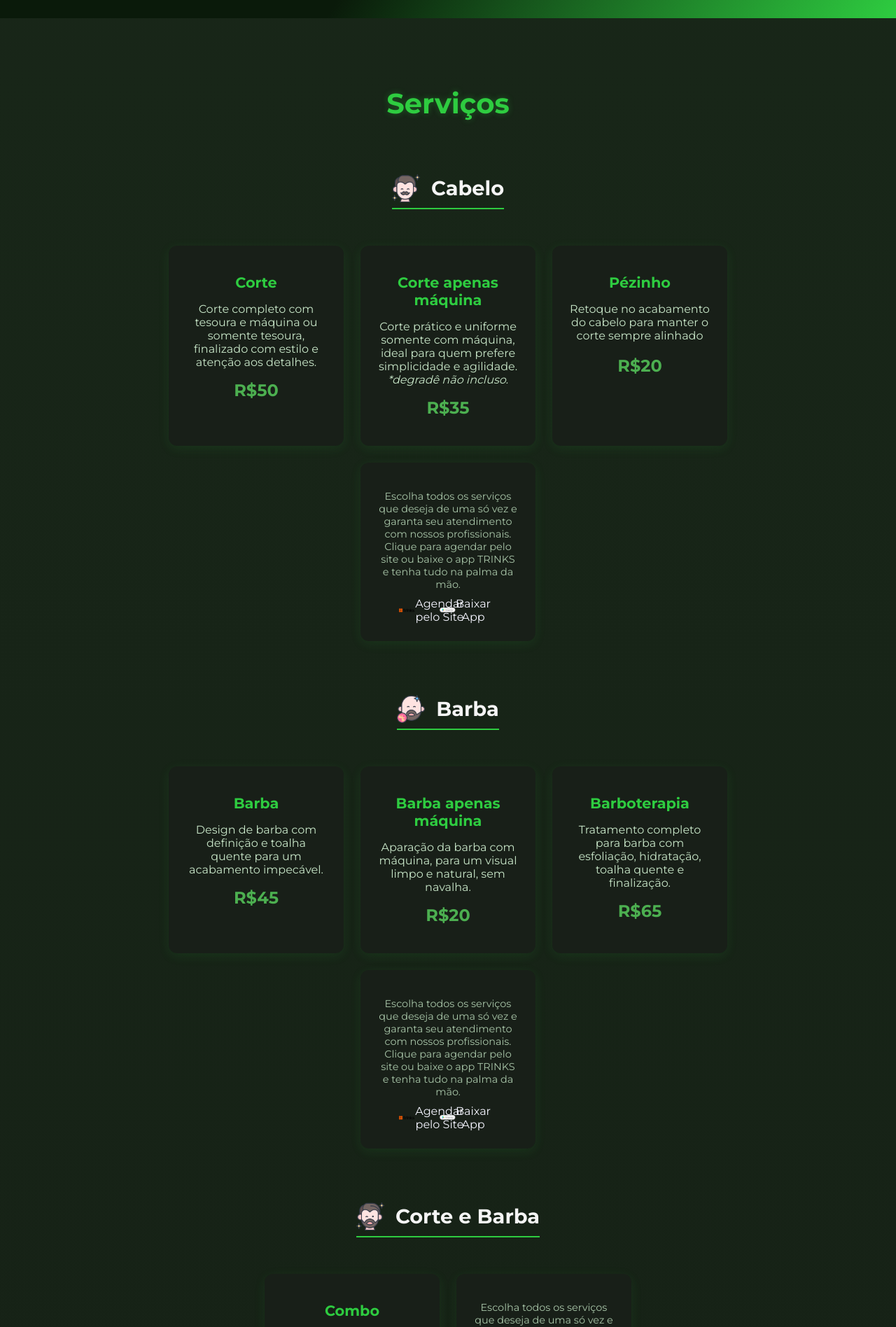
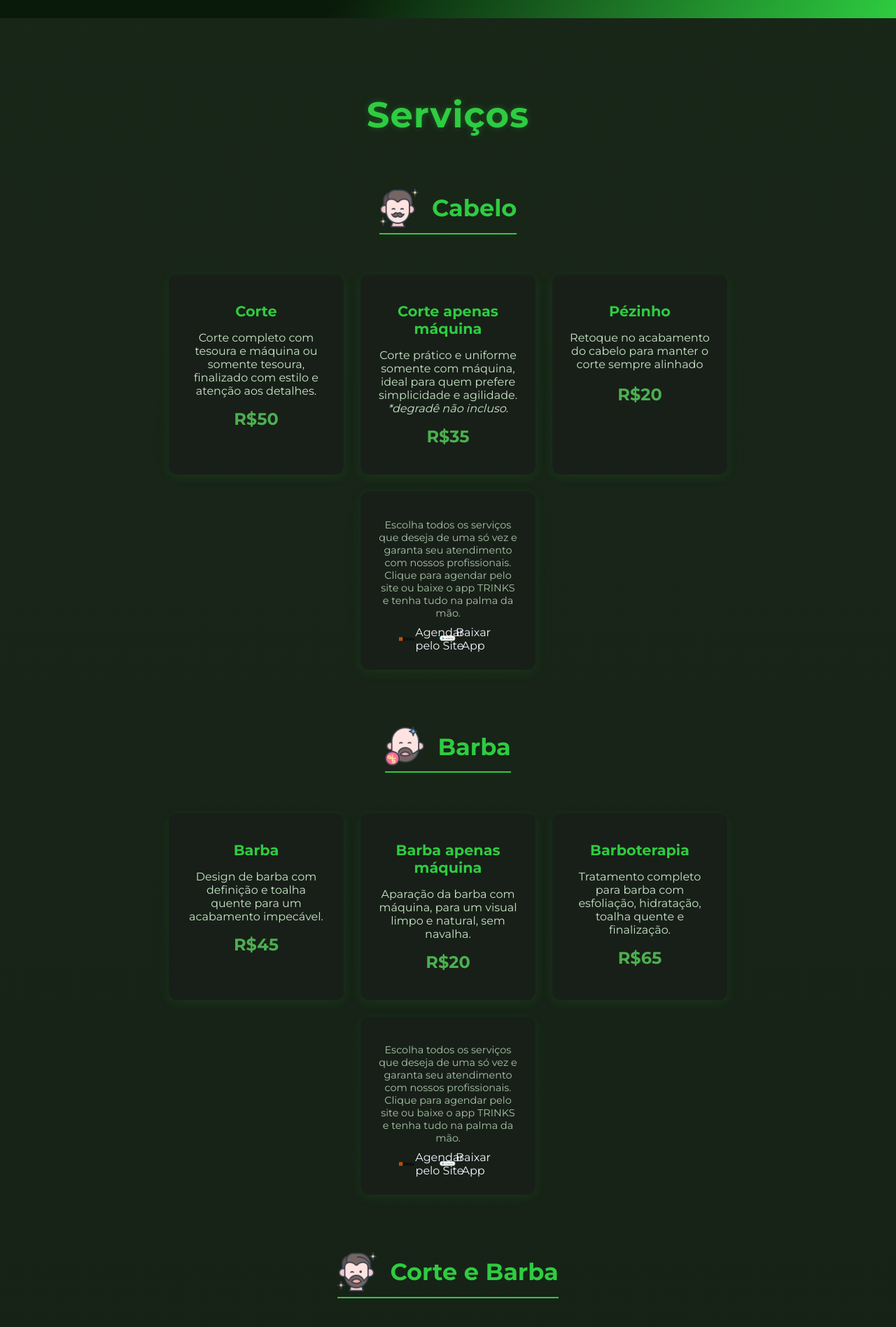
Before and after one commit to camilanakazato/mr-arnold-barbearia, a Next.js app: page / in a window 1280 px wide. Shown: the part 2080-3976 px from the top of the page at 70% size. Built offline with nearby package versions, Linux system fonts and the light colour scheme.

Commit message:
feat(servicos): aumenta título, subtítulos, ícones e posiciona agendamento ao lado do último card de cada categoria

```diff
--- a/components/Services.js
+++ b/components/Services.js
@@ -24,7 +24,7 @@ export default function Services() {
       <h2>Serviços</h2>
 
       <div className="servicos-grupo">
-        <h3><Image src="/imgs/cabelo-icon.png" alt="Cabelo" width={40} height={40} className="servico-icone" /> Cabelo</h3>
+        <h3><Image src="/imgs/cabelo-icon.png" alt="Cabelo" width={56} height={56} className="servico-icone" /> Cabelo</h3>
         <div className="servicos-cards">
           <div className="servico-card">
             <h4>Corte</h4>
@@ -46,7 +46,7 @@ export default function Services() {
       </div>
 
       <div className="servicos-grupo">
-        <h3><Image src="/imgs/barba-icon.png" alt="Barba" width={40} height={40} className="servico-icone" /> Barba</h3>
+        <h3><Image src="/imgs/barba-icon.png" alt="Barba" width={56} height={56} className="servico-icone" /> Barba</h3>
         <div className="servicos-cards">
           <div className="servico-card">
             <h4>Barba</h4>
@@ -68,7 +68,7 @@ export default function Services() {
       </div>
 
       <div className="servicos-grupo">
-        <h3><Image src="/imgs/combo-icon.png" alt="Combo Corte e Barba" width={40} height={40} className="servico-icone" /> Corte e Barba</h3>
+        <h3><Image src="/imgs/combo-icon.png" alt="Combo Corte e Barba" width={56} height={56} className="servico-icone" /> Corte e Barba</h3>
         <div className="servicos-cards">
           <div className="servico-card">
             <h4>Combo</h4>
@@ -80,7 +80,7 @@ export default function Services() {
       </div>
 
       <div className="servicos-grupo">
-        <h3><Image src="/imgs/sobrancelha-icon.png" alt="Sobrancelha" width={40} height={40} className="servico-icone" /> Sobrancelha</h3>
+        <h3><Image src="/imgs/sobrancelha-icon.png" alt="Sobrancelha" width={56} height={56} className="servico-icone" /> Sobrancelha</h3>
         <div className="servicos-cards">
           <div className="servico-card">
             <h4>Sobrancelha</h4>
@@ -92,7 +92,7 @@ export default function Services() {
       </div>
 
       <div className="servicos-grupo">
-        <h3><Image src="/imgs/depilacao-icon.png" alt="Depilação" width={40} height={40} className="servico-icone" /> Depilações</h3>
+        <h3><Image src="/imgs/depilacao-icon.png" alt="Depilação" width={56} height={56} className="servico-icone" /> Depilações</h3>
         <div className="servicos-cards">
           <div className="servico-card">
             <h4>Depilação de nariz</h4>
--- a/styles/globals.css
+++ b/styles/globals.css
@@ -544,10 +544,12 @@ section h2 {
 }
 
 .servicos > h2 {
-  text-align: center;
-  font-size: 2.5rem;
-  color: #2ecc40;
-  margin-bottom: 3rem;
+  font-size: 3.2rem;
+  color: #2ecc40;
+  text-align: center;
+  margin-bottom: 2.5rem;
+  font-weight: 800;
+  letter-spacing: 1px;
 }
 
 .servicos-grupo {
@@ -559,18 +561,21 @@ section h2 {
 }
 
 .servicos-grupo h3 {
-  display: flex;
-  align-items: center;
-  gap: 1rem;
-  font-size: 1.8rem;
-  color: #f5f5f5;
+  font-size: 2.1rem;
+  color: #2ecc40;
+  display: flex;
+  align-items: center;
+  gap: 1.2rem;
   padding-bottom: 0.5rem;
   border-bottom: 2px solid #2ecc40;
+  font-weight: 700;
 }
 
 .servico-icone {
-  width: 40px;
-  height: 40px;
+  width: 56px !important;
+  height: 56px !important;
+  min-width: 56px;
+  min-height: 56px;
 }
 
 .servicos-cards {
```
